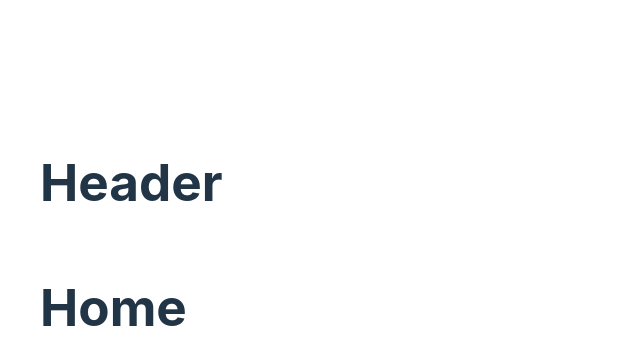
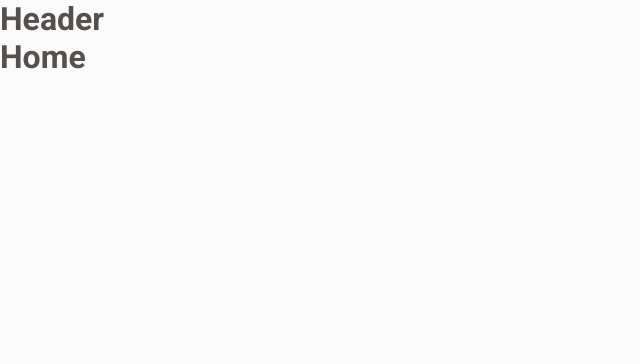
Before and after one commit to FelipeKonig/desafio-2-react, a React (Vite) app: page / in a window 1280 px wide. Shown: the top 364 px of the page, without its empty margins (0-640 px from the left). Built offline with nearby package versions, Linux system fonts and the light colour scheme.

Commit message:
default colors added

```diff
--- a/index.html
+++ b/index.html
@@ -2,7 +2,19 @@
 <html lang="pt-BR">
   <head>
     <meta charset="UTF-8" />
+
+    <link rel="preconnect" href="https://fonts.googleapis.com" />
+    <link rel="preconnect" href="https://fonts.gstatic.com" crossorigin />
+    <link rel="preconnect" href="https://fonts.googleapis.com" />
+    <link rel="preconnect" href="https://fonts.gstatic.com" crossorigin />
+
+
     <meta name="viewport" content="width=device-width, initial-scale=1.0" />
+
+    <link href="https://fonts.googleapis.com/css2?family=Inter:wght@300&family=Roboto+Mono:wght@700&family=Roboto:wght@400;700&display=swap" rel="stylesheet" />
+    <link href="https://fonts.googleapis.com/css2?family=Inter:wght@300&family=Roboto+Mono:wght@700&family=Roboto:wght@400;700&display=swap" rel="stylesheet" />
+
+    <title>Coffee Delivery</title>
   </head>
   <body>
     <div id="root"></div>
--- a/src/App.tsx
+++ b/src/App.tsx
@@ -1,10 +1,17 @@
+import { ThemeProvider } from 'styled-components'
 import { BrowserRouter } from 'react-router-dom'
 import { Router } from './Router'
 
+import { defaultTheme } from './styles/themes/default'
+import { GlobalStyle } from './pages/layouts/defaultLayout/global'
+
 export function App() {
   return (
-    <BrowserRouter>
-      <Router />
-    </BrowserRouter>
+    <ThemeProvider theme={defaultTheme}>
+      <BrowserRouter>
+        <Router />
+      </BrowserRouter>
+      <GlobalStyle />
+    </ThemeProvider>
   )
 }
--- a/src/index.css
+++ /dev/null
@@ -1,70 +0,0 @@
-:root {
-  font-family: Inter, Avenir, Helvetica, Arial, sans-serif;
-  font-size: 16px;
-  line-height: 24px;
-  font-weight: 400;
-
-  color-scheme: light dark;
-  color: rgba(255, 255, 255, 0.87);
-  background-color: #242424;
-
-  font-synthesis: none;
-  text-rendering: optimizeLegibility;
-  -webkit-font-smoothing: antialiased;
-  -moz-osx-font-smoothing: grayscale;
-  -webkit-text-size-adjust: 100%;
-}
-
-a {
-  font-weight: 500;
-  color: #646cff;
-  text-decoration: inherit;
-}
-a:hover {
-  color: #535bf2;
-}
-
-body {
-  margin: 0;
-  display: flex;
-  place-items: center;
-  min-width: 320px;
-  min-height: 100vh;
-}
-
-h1 {
-  font-size: 3.2em;
-  line-height: 1.1;
-}
-
-button {
-  border-radius: 8px;
-  border: 1px solid transparent;
-  padding: 0.6em 1.2em;
-  font-size: 1em;
-  font-weight: 500;
-  font-family: inherit;
-  background-color: #1a1a1a;
-  cursor: pointer;
-  transition: border-color 0.25s;
-}
-button:hover {
-  border-color: #646cff;
-}
-button:focus,
-button:focus-visible {
-  outline: 4px auto -webkit-focus-ring-color;
-}
-
-@media (prefers-color-scheme: light) {
-  :root {
-    color: #213547;
-    background-color: #ffffff;
-  }
-  a:hover {
-    color: #747bff;
-  }
-  button {
-    background-color: #f9f9f9;
-  }
-}
--- a/src/main.tsx
+++ b/src/main.tsx
@@ -1,7 +1,6 @@
 import React from 'react'
 import ReactDOM from 'react-dom/client'
 import { App } from './App'
-import './index.css'
 
 ReactDOM.createRoot(document.getElementById('root') as HTMLElement).render(
   <React.StrictMode>
--- /dev/null
+++ b/src/pages/layouts/defaultLayout/global.ts
@@ -0,0 +1,27 @@
+import { createGlobalStyle } from 'styled-components'
+
+export const GlobalStyle = createGlobalStyle`
+
+  * {
+    margin: 0;
+    padding: 0;
+    box-sizing: border-box;
+  }
+
+  :focus {
+    outline: 0;
+    box-shadow: 0 0 0 2px;
+  }
+
+  body {
+    background: ${(props) => props.theme.background};
+    color: ${(props) => props.theme['base-text']};
+  }
+
+  body, input, textarea, button {
+    font-family: 'Roboto', sans-serif;
+    font-weight: 400;
+    font-size: 1rem;
+  }
+
+`
--- a/src/pages/layouts/defaultLayout/styles.ts
+++ b/src/pages/layouts/defaultLayout/styles.ts
@@ -3,10 +3,5 @@
 export const LayoutContainer = styled.div`
   max-width: 74rem;
   height: calc(100vh - 10rem);
-  margin: 5rem auto;
-  padding: 2.5rem;
-  background: ${(props) => props.theme['gray-800']};
-  border-radius: 8px;
-  display: flex;
-  flex-direction: column;
+  background: ${(props) => props.theme.background};
 `
--- /dev/null
+++ b/src/styles/themes/default.ts
@@ -0,0 +1,19 @@
+export const defaultTheme = {
+  white: '#FFFFFF',
+  background: '#FAFAFA',
+
+  yellow: '#DBAC2C',
+  'yellow-dark': '#C47F17',
+  'yellow-light': '#F1E9C9',
+
+  purple: '#8047F8',
+  'purple-dark': '#4B2995',
+  'purple-light': '#EBE5F9',
+
+  'base-title': '#272221',
+  'base-subtitle': '#403937',
+  'base-text': '#574F4D',
+  'base-hover': '#D7D5D5',
+  'base-button': '#E6E5E5',
+  'base-input': '#EDEDED',
+}
```
Also changed, not shown: src/@types/styled.d.ts (added, +8 -0 lines).
